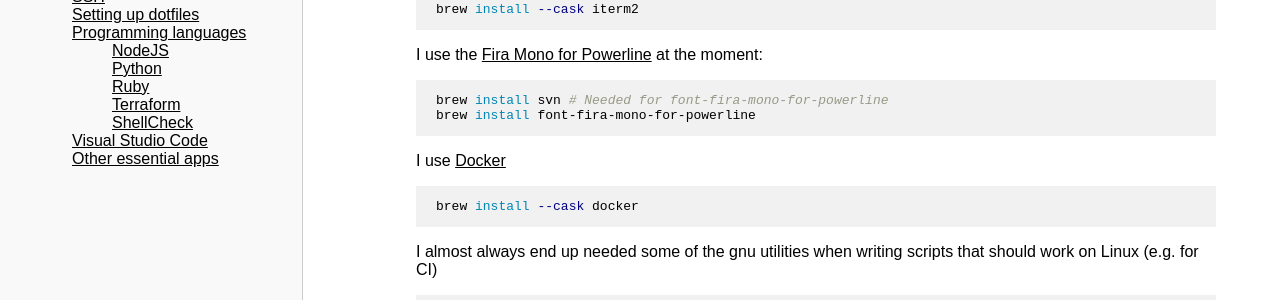
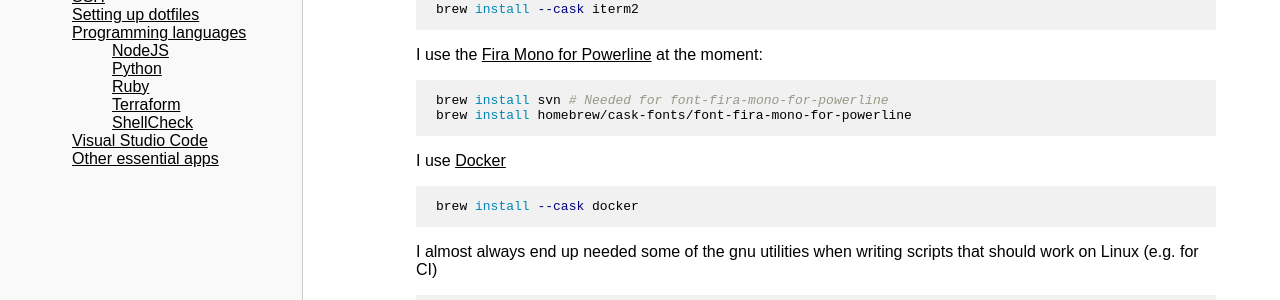
Before and after one commit to mads-hartmann/computer.mads-hartmann.com, a Jekyll site: the page built from computer.mads-hartmann.com/index.md, in a window 1280 px wide and 900 px high, scrolled down 790 px. Shown: the part 152-452 px from the top of the window. Built offline with Jekyll 4.4.1, drawn with Linux system fonts in a browser that asks for light colours; some web fonts are replaced; our own code applies the rules of GitHub Pages for plain Markdown files; the table of contents is made by our own code.

Commit message:
Fix font install

````diff
--- a/computer.mads-hartmann.com/index.md
+++ b/computer.mads-hartmann.com/index.md
@@ -50,7 +50,7 @@ I use the [Fira Mono for Powerline](https://github.com/powerline/fonts) at the m
 
 ```sh
 brew install svn # Needed for font-fira-mono-for-powerline
-brew install font-fira-mono-for-powerline
+brew install homebrew/cask-fonts/font-fira-mono-for-powerline
 ```
 
 I use [Docker](https://www.docker.com)
````
